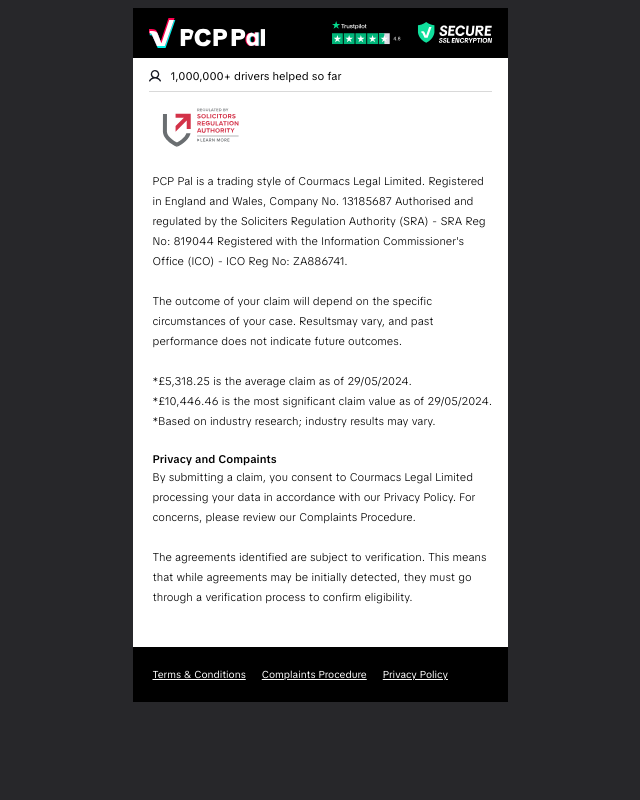
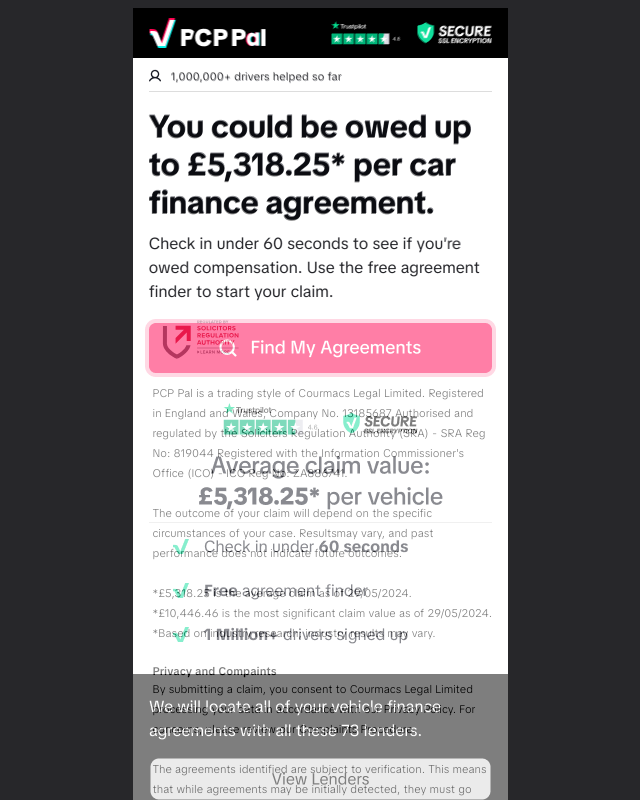
Before and after one commit to SmackSmash/tgg, a Next.js app: page / in a window 1280 px wide. Shown: the top 800 px of the page, without its empty margins (320-960 px from the left). Built offline with nearby package versions, Linux system fonts and the light colour scheme.

Commit message:
Add content to landing page

```diff
--- a/src/app/layout.tsx
+++ b/src/app/layout.tsx
@@ -4,8 +4,8 @@
 import Footer from '../components/footer';
 import './globals.css';
 
-// import Image from 'next/image';
-// import Overlay from '@/public/overlays/lp-short.png';
+import Image from 'next/image';
+import Overlay from '@/public/overlays/lp-short.png';
 
 export const metadata: Metadata = {
   title: 'TGG Test',
@@ -20,7 +20,7 @@
   return (
     <html lang='en' className='bg-zinc-800'>
       <body className='relative mx-auto my-2 w-93.75 bg-white antialiased'>
-        {/* <Image src={Overlay} alt='Overlay' className='absolute opacity-50' /> */}
+        <Image src={Overlay} alt='Overlay' className='absolute opacity-50' />
         <Providers>
           <Header />
           {children}
--- a/src/app/page.tsx
+++ b/src/app/page.tsx
@@ -4,6 +4,13 @@
   return (
     <main className='px-4 py-2'>
       <TopBanner>1,000,000+ drivers helped so far</TopBanner>
+      <h1 className='pt-4 pb-2.5 text-[32px] leading-9.5 font-bold'>
+        You could be owed up to &pound;5,318.25* per car finance agreement.
+      </h1>
+      <p>
+        Check in under 60 seconds to see if you&apos;re owed compensation. Use the free agreement
+        finder to start your claim.
+      </p>
     </main>
   );
 }
```
